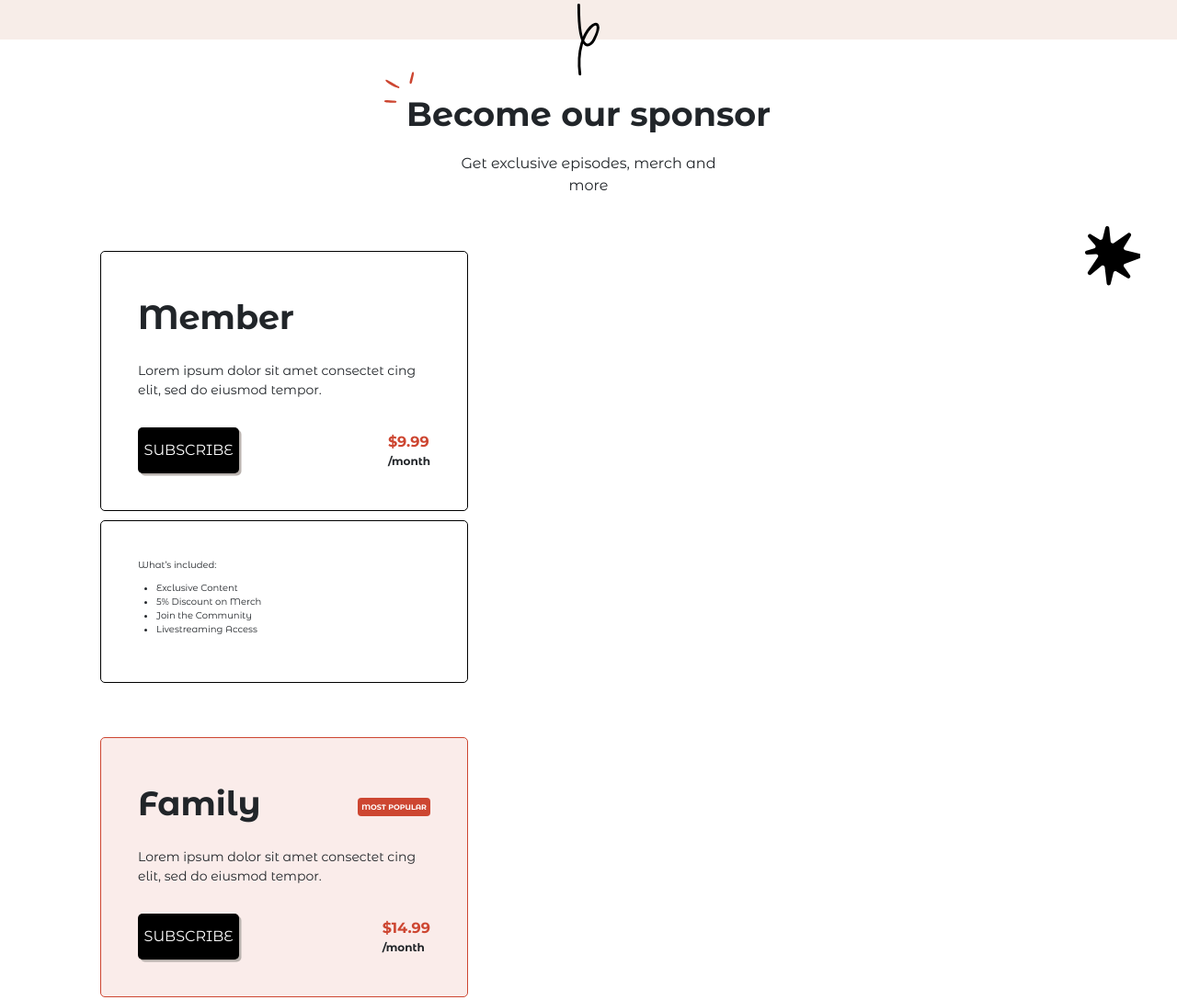
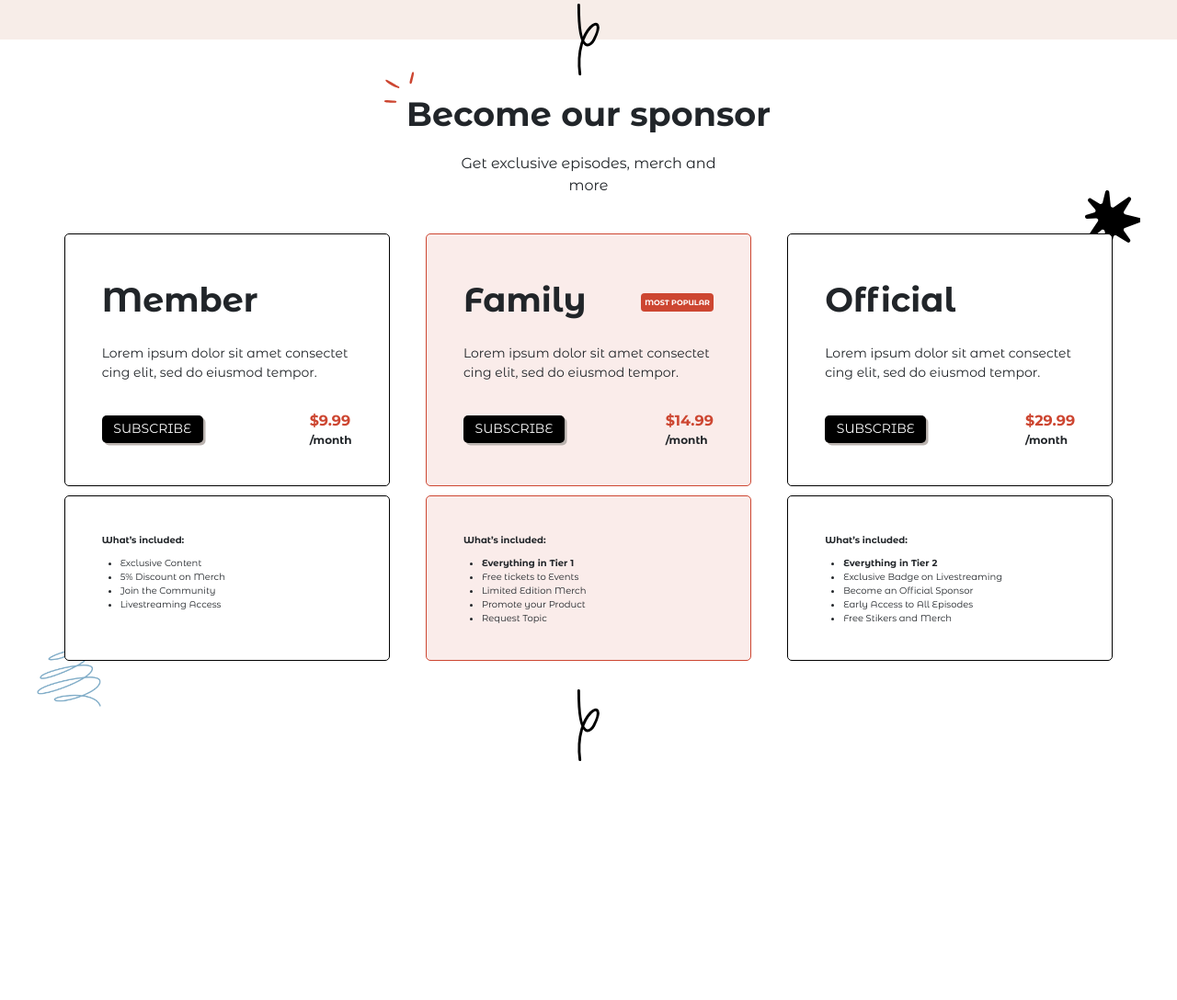
Before and after one commit to SviYu/podcast, a website: page index.html in a window 1280 px wide. Shown: the part 4352-5440 px from the top of the page at 92% size. After the commit the page ends 5181 px from the top, so only its background shows below. Drawn offline with nearby package versions, Linux system fonts and the light colour scheme.

Commit message:
Episodes and sponsor last details

```diff
--- a/index.html
+++ b/index.html
@@ -489,7 +489,7 @@
                 </div>
             </div>
             <div class="become-wrapper-card-bottom member-bottom">
-                <p class="become-wrapper-card-bottom-title">What’s included:</p>
+                <p class="become-wrapper-card-bottom-title fw-bold">What’s included:</p>
                 <ul class="become-wrapper-card-bottom-list">
                     <li class="become-wrapper-card-bottom-list-item">
                         Exclusive Content
@@ -524,9 +524,9 @@
                 </div>
             </div>
             <div class="become-wrapper-card-bottom family-bottom">
-                <p class="become-wrapper-card-bottom-title">What’s included:</p>
+                <p class="become-wrapper-card-bottom-title fw-bold">What’s included:</p>
                 <ul class="become-wrapper-card-bottom-list">
-                    <li class="become-wrapper-card-bottom-list-item">
+                    <li class="become-wrapper-card-bottom-list-item fw-bold">
                         Everything in Tier 1
                     </li>
                     <li class="become-wrapper-card-bottom-list-item">
@@ -561,9 +561,9 @@
                 </div>
             </div>
             <div class="become-wrapper-card-bottom official-bottom">
-                <p class="become-wrapper-card-bottom-title">What’s included:</p>
+                <p class="become-wrapper-card-bottom-title fw-bold">What’s included:</p>
                 <ul class="become-wrapper-card-bottom-list">
-                    <li class="become-wrapper-card-bottom-list-item">
+                    <li class="become-wrapper-card-bottom-list-item fw-bold">
                         Everything in Tier 2
                     </li>
                     <li class="become-wrapper-card-bottom-list-item">
--- a/scss/index/_sectionEpisodes.scss
+++ b/scss/index/_sectionEpisodes.scss
@@ -37,13 +37,19 @@
     padding: 2rem;
     margin: 2rem 5%;
     transition: all .2s;
-        &:nth-child(odd) {
+        &:nth-child(even) {
             box-shadow: 1rem 1rem 0rem color(col-blue);
+        }
+        &:nth-child(even) .card-title{
+            color: color(col-red);
+            @include response(lg) {
+                color: color(col-black)
+            }
         }
         @include response(md) {
            display: flex;
            justify-content: space-between;
-           &:nth-child(odd) {
+           &:nth-child(even) {
                box-shadow: none;
            }
            &:hover{
@@ -135,6 +141,13 @@
     }
    }
 }
+.episodes-wrapper-card:nth-child(2) .card-title,
+.episodes-wrapper-card:nth-child(5) .card-title,
+.episodes-wrapper-card:nth-child(6) .card-title{
+    @include response(lg){
+        color: color(col-red);
+    }
+}
 .episodes-swirl-top {
     height: 8rem;
     width: auto;
--- a/scss/index/_sectionSponsor.scss
+++ b/scss/index/_sectionSponsor.scss
@@ -32,10 +32,17 @@
 }
 .become-wrapper{
     position: relative;
+    @include response(lg) {
+        display: grid;
+        grid-template-columns: repeat(3, 33.33%);
+        margin-top: 2rem;
+    }
 
     &-card{
-        max-width: 40rem;
+        width: 90%;
         margin: 5%;
+
+
 
         &-top{
             border: .15rem solid color(col-black);
@@ -59,6 +66,8 @@
                 .btn-become{
                     @extend .btn-header;
                     width: 11rem;
+                    height: 3rem;
+                    font-size: size(sm);
                     margin: 0;
                 }
             }
@@ -97,18 +106,22 @@
     color: #fff;
     background-color: color(col-red);
     padding: .4rem;
+    margin-left: 1rem;
     border-radius: .4rem;
-
+    text-align: center;
 }
-.member-top{
+.member-top, .member-bottom{
     background-color: #fff;
 }
 .family-top, .family-bottom{
     background-color: rgba(color(col-red), .1);
     border: .15rem solid color(col-red);
 }
-.official-bottom{
+.official-bottom, .official-top{
     background-color: #fff;
+}
+.member-bottom, .family-bottom, .official-bottom{
+    height: 18rem;
 }
 .section-five-star{
     width: 7rem;
```
Also changed, not shown: css/main.css, 1 other file.
